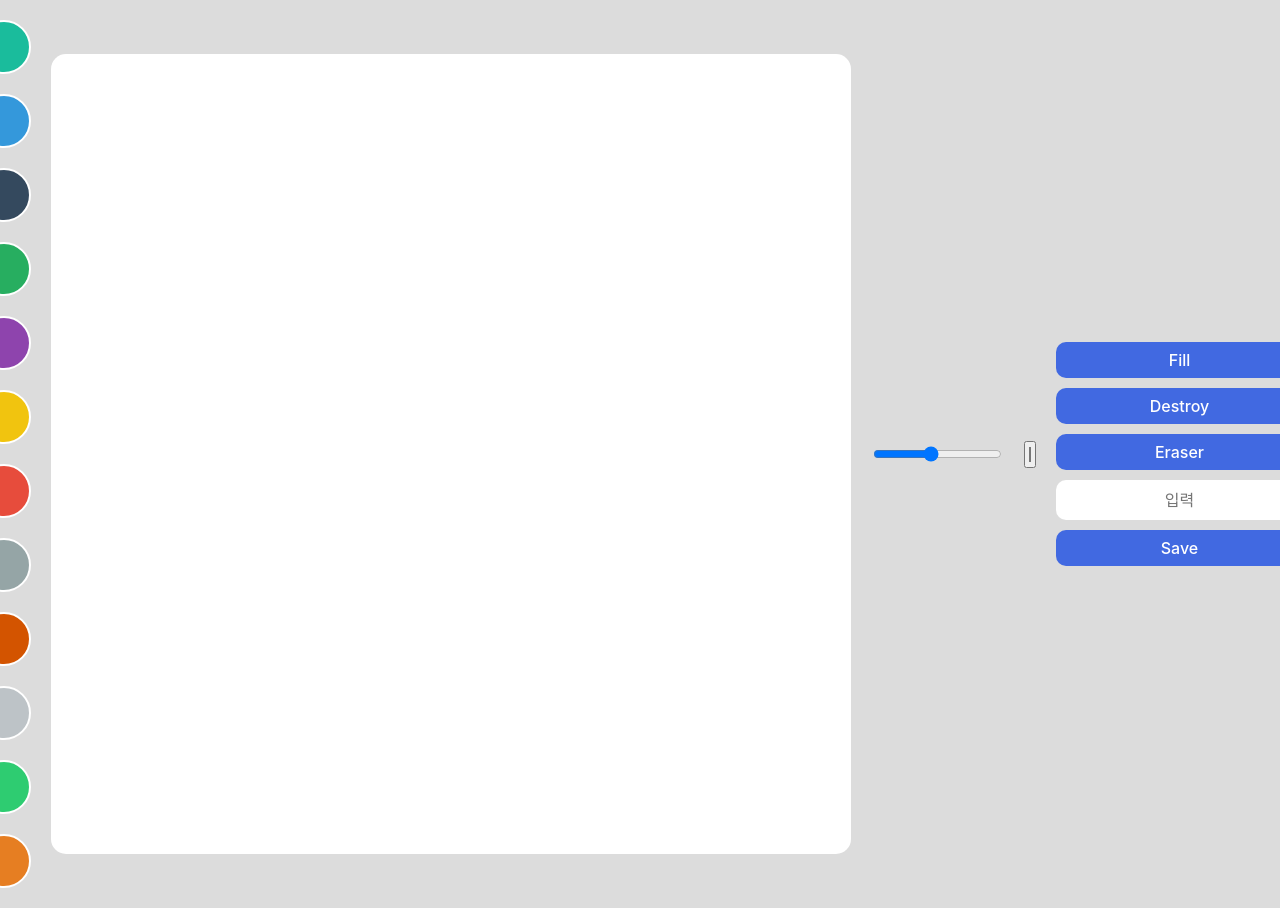
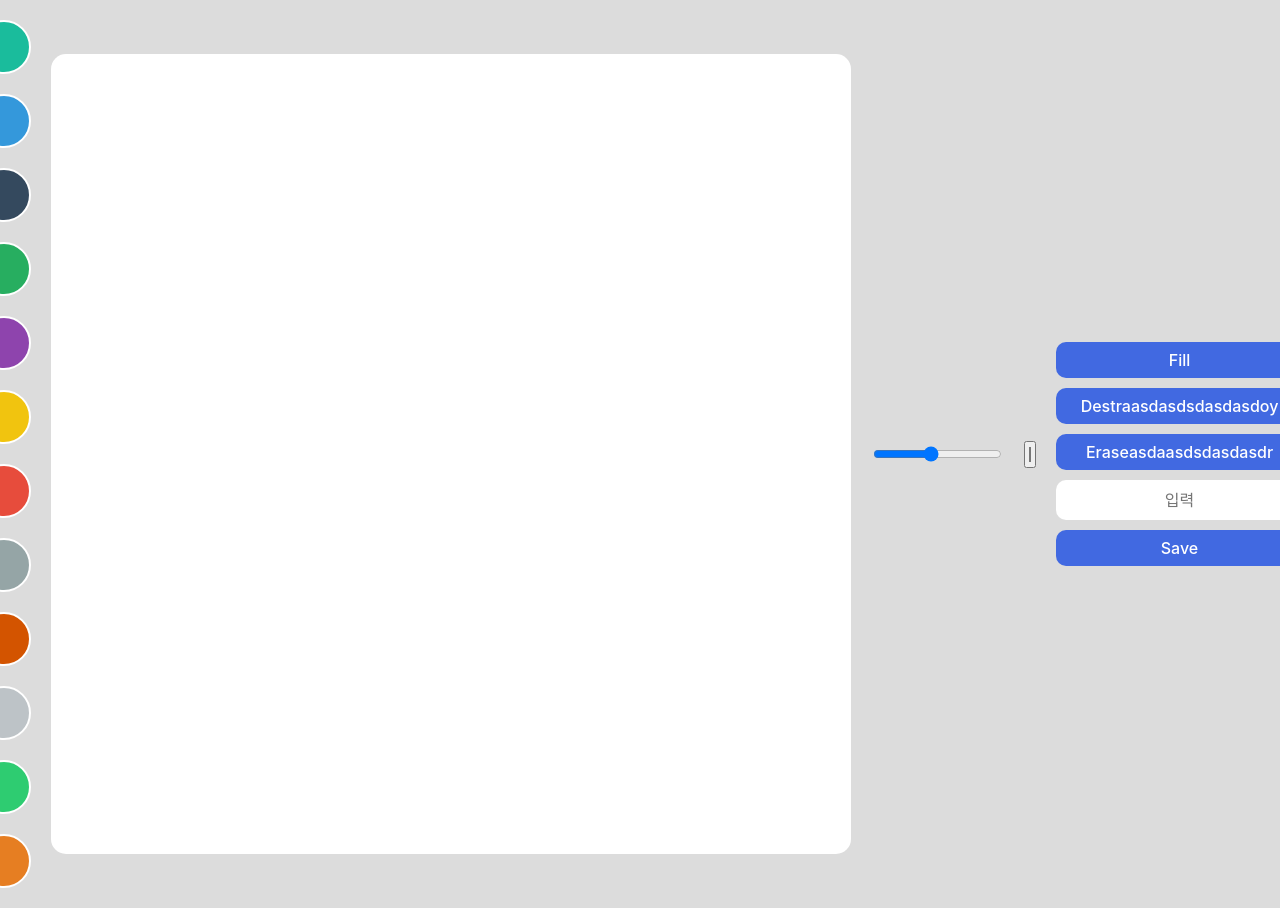
Before and after one commit to frankkim92/spartatest16, a plain HTML site: page index.html in a window 1280 px wide. Shown: the top 908 px of the page. Drawn offline with Linux system fonts and the light colour scheme.

Commit message:
현모 수정

```diff
--- a/index.html
+++ b/index.html
@@ -33,8 +33,8 @@
  <div class="btns">
 
     <button id="mode-btn">Fill</button>
-    <button id="destroy-btn">Destroy</button>
-    <button id="eraser-btn">Eraser</button>
+    <button id="destroy-btn">Destraasdasdsdasdasdoy</button>
+    <button id="eraser-btn">Eraseasdaasdsdasdasdr</button>
     <input type="text" placeholder="입력" id="text">
     <button id="save">Save</button>
  </div>
```
